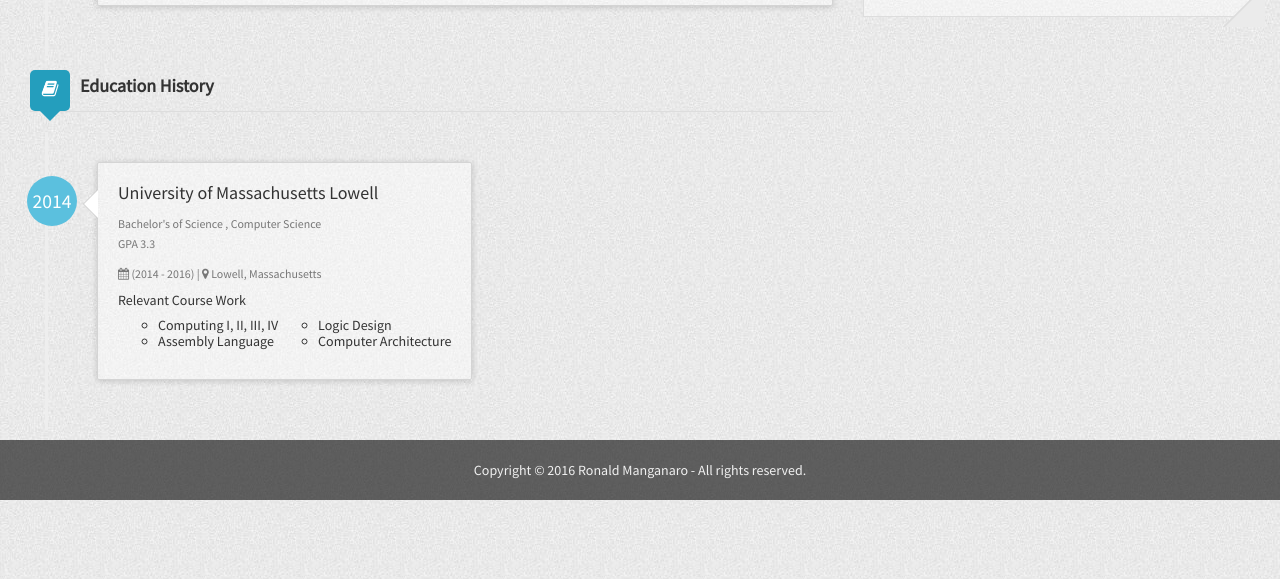
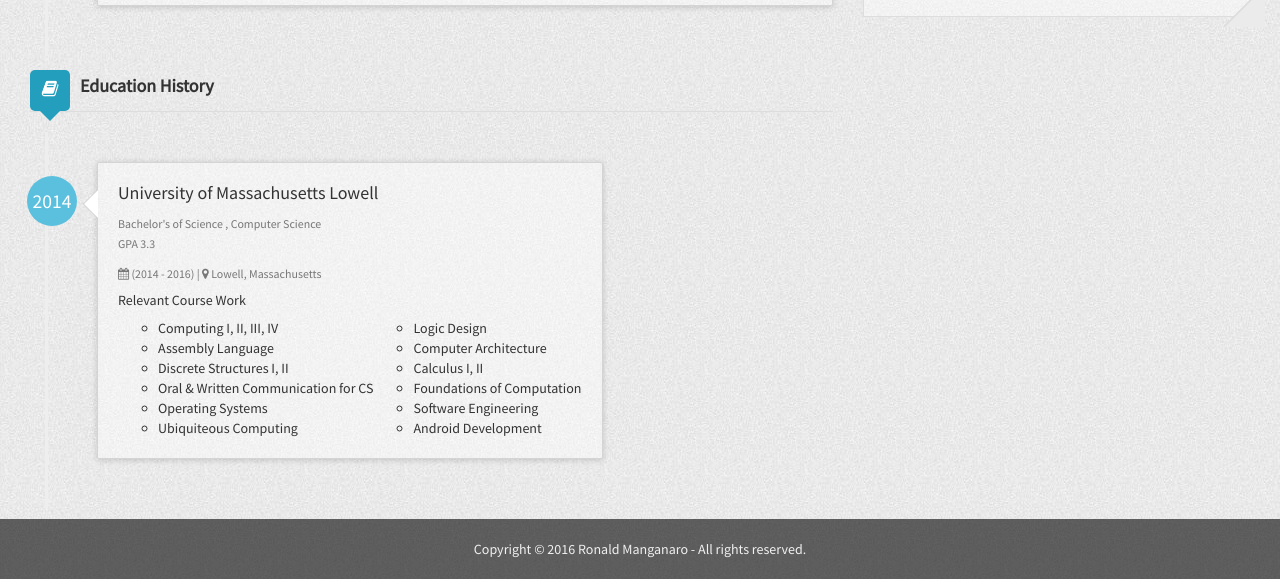
Before and after one commit to ronaldmanganaro/resume, a Jekyll site: the page built from index.html, in a window 1280 px wide and 900 px high, scrolled down 735 px, cut to the strip 321-900 px from the top of the window. Built offline with Jekyll 4.4.1, drawn with Linux system fonts in a browser that asks for light colours; nearby versions of some CDN libraries.

Commit message:
changing the config

```diff
--- a/_config.yml
+++ b/_config.yml
@@ -56,7 +56,7 @@
       major: Computer Science<br>GPA 3.3
       started: 2014
       duration: (2014 - 2016)
-      description: <h5>Relevant Course Work<h5> <table><tr><td><ul><li>Computing I, II, III, IV</li></ul></td><td><ul><li>Logic Design</li></ul></td></tr> <tr><td><ul><li>Assembly Language</li></ul></td><td><ul><li>Computer Architecture</li></ul></td></tr> </table>
+      description: <h5>Relevant Course Work</h5> <table><tr><td><ul><li>Computing I, II, III, IV</li></ul></td><td><ul><li>Logic Design</li></ul></td></tr> <tr><td><ul><li>Assembly Language</li></ul></td><td><ul><li>Computer Architecture</li></ul></td></tr> <tr><td><ul><li>Discrete Structures I, II</li></ul></td><td><ul><li>Calculus I, II</li></ul></td></tr> <tr><td><ul><li>Oral &amp; Written Communication for CS</li></ul></td><td><ul><li>Foundations of Computation</li></ul></td></tr> <tr><td><ul><li>Operating Systems</li></ul></td><td><ul><li>Software Engineering</li></ul></td></tr> <tr><td><ul><li>Ubiquiteous Computing</li></ul></td><td><ul><li>Android Development</li></ul></td></tr></table>
   languages:
     - language1:
       name: Chinese
```
